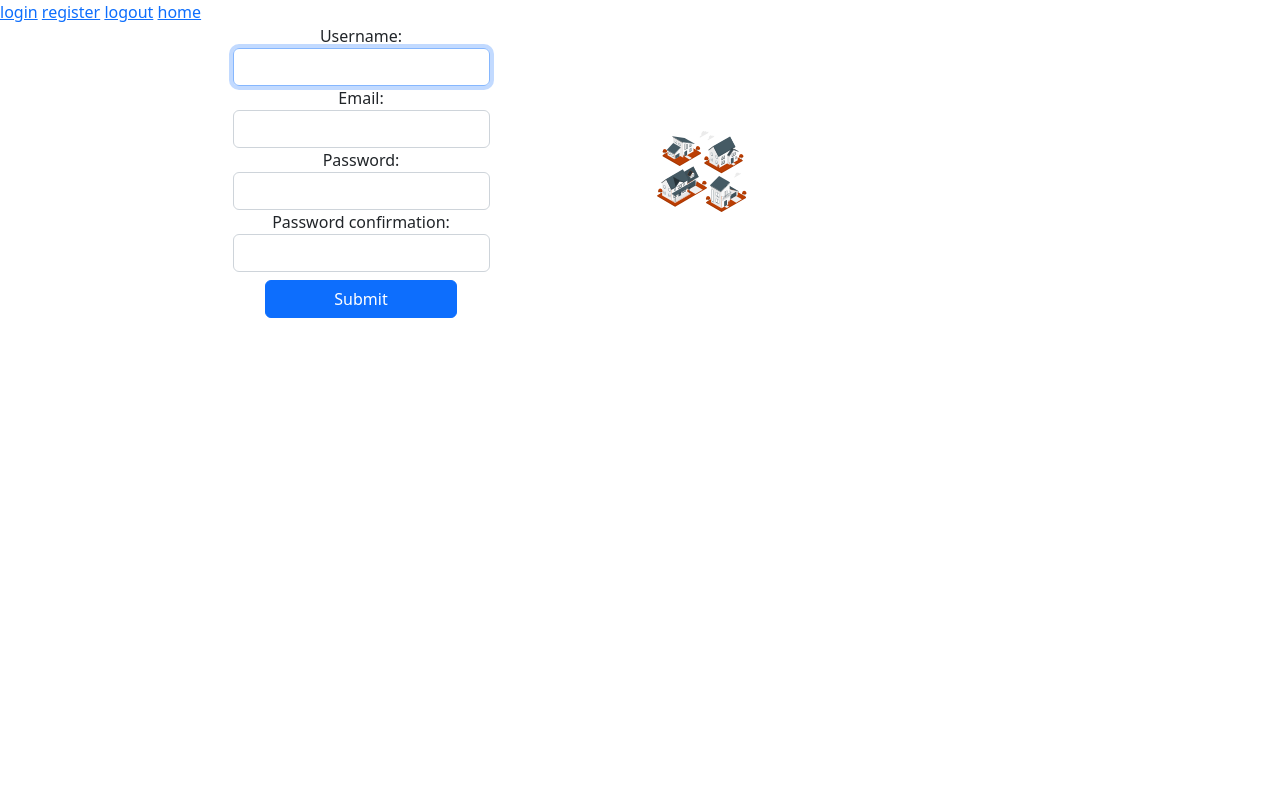
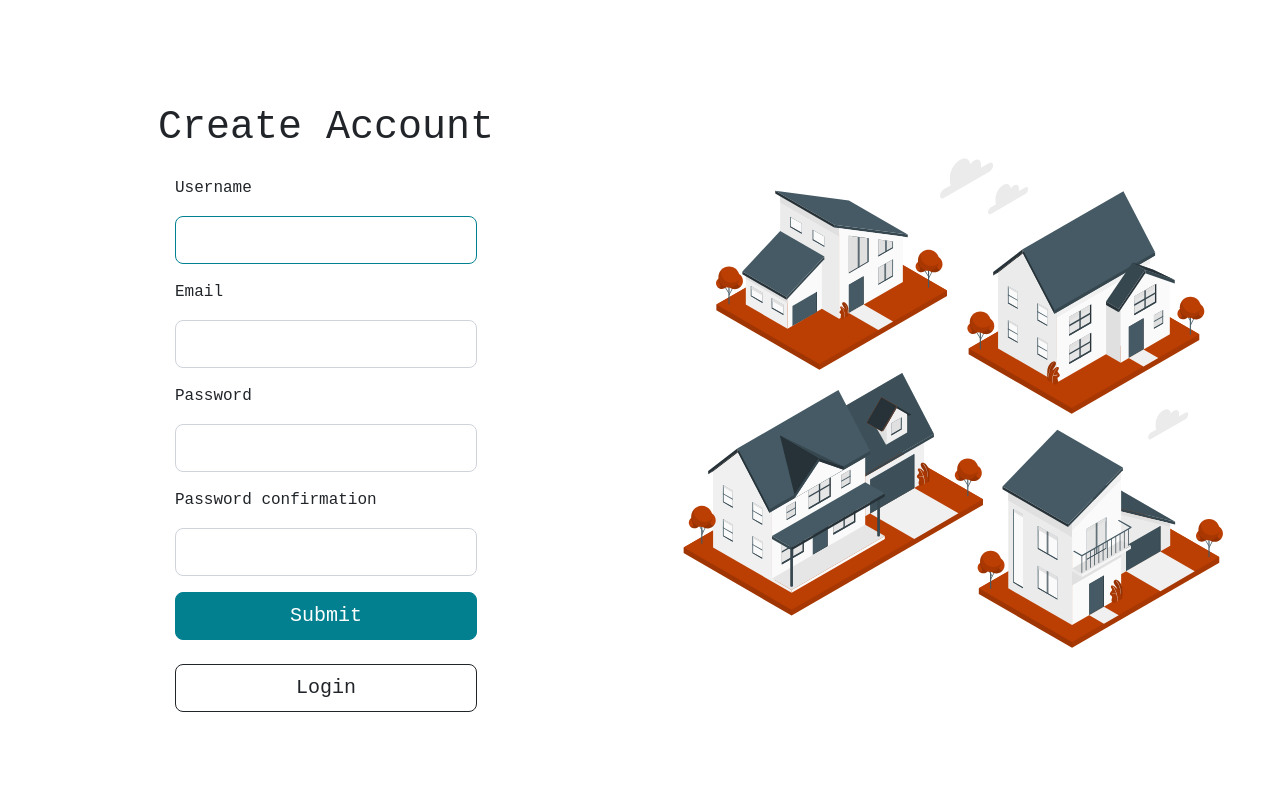
Before and after one commit to Jaffar-Hussein/Neighborhood-Watch, a Django app: page /auth/register in a window 1280 px wide. Run offline with Django 4.2, Linux system fonts and the light colour scheme; some libraries are stand-ins or nearby versions.

Commit message:
st:sytled the registration form

```diff
--- a/logic/forms.py
+++ b/logic/forms.py
@@ -5,7 +5,7 @@ from django import forms
 
 class RegisterForm(UserCreationForm):
     email = forms.EmailField(
-        required=True, widget=forms.EmailInput(attrs={'class': 'input-val bg-transparent form-control'}))
+        required=True, widget=forms.EmailInput(attrs={'class': 'input-val bg-transparent form-control form-control-lg my-3'}))
 
     class Meta:
         model = User
@@ -13,9 +13,9 @@ class RegisterForm(UserCreationForm):
 
     def __init__(self, *args, **kwargs):
         super(RegisterForm, self).__init__(*args, **kwargs)
-        self.fields['password2'].widget.attrs['class'] = 'input-val bg-transparent  form-control'
-        self.fields['username'].widget.attrs['class'] = 'input-val bg-transparent form-control'
-        self.fields['password1'].widget.attrs['class'] = 'input-val bg-transparent form-control'
+        self.fields['password2'].widget.attrs['class'] = 'input-val bg-transparent  form-control form-control-lg my-3'
+        self.fields['username'].widget.attrs['class'] = 'input-val bg-transparent form-control form-control-lg my-3'
+        self.fields['password1'].widget.attrs['class'] = 'input-val bg-transparent form-control form-control-lg my-3'
 
         for fieldname in ['username', 'password1', 'password2']:
             self.fields[fieldname].help_text = None
--- a/logic/templates/auth/register.html
+++ b/logic/templates/auth/register.html
@@ -1,18 +1,36 @@
 {% extends 'layout.html' %}
 {% block content %}
 {% load static %}
-<div class="container d-flex align-items-center">
+<div class="container-fluid d-flex align-items-center  justify-content-around fullscreen">
 
-    <div class="container text-center d-flex flex-column justify-content-center align-items-center">
-        <form method="post" class="needs-validation" novalidate>
+    <div class="container d-flex flex-column align-items-center  ">
+        <p class="h1 text-left p-3">Create Account</p>
+        <form method="post" class="needs-validation  w-50" novalidate>
             {%csrf_token%}
-            {{form}}
-            <input type="submit" class="btn btn-primary w-75 mt-2 " value="Submit">
+            {% for field in form %}
+            <div class="form-row">
+                {{field.label}}
+                {{field}}
+            </div>
+
+            <div class="invalid-feedback">
+                {{field.errors}}
+              </div>
+
+            {% endfor %}
+           <div class="w-100 d-flex justify-content-center mb-4">
+            <input type="submit" class="btn btn-primary btn-lg w-100  " value="Submit">
+
+           </div>
+           <div class="w-100 d-flex justify-content-center">
+            <input type="submit" class="btn btn-outline-dark btn-lg w-100  " value="Login">
+
+           </div>
         </form>
     </div>
 
-    <div class="container">
-        <img src="{%static 'register.svg'%}" alt="" height="100" width="100" />
+    <div class="container  ">
+        <img src="{%static 'register.svg'%}" alt="" class="img-fluid />
     </div>
 </div>
 
--- a/logic/templates/layout.html
+++ b/logic/templates/layout.html
@@ -14,10 +14,10 @@
               crossorigin="anonymous">
     </head>
     <body>
-        <a href="{% url 'login' %}">login</a>
+        {% comment %} <a href="{% url 'login' %}">login</a>
         <a href="{% url 'register' %}">register</a>
         <a href="{% url 'logout' %}">logout</a>
-        <a href="/">home</a>
+        <a href="/">home</a> {% endcomment %}
         {% block content %}
         {% endblock content %}
         <script src="https://cdn.jsdelivr.net/npm/bootstrap@5.2.0-beta1/dist/js/bootstrap.bundle.min.js" integrity="sha384-pprn3073KE6tl6bjs2QrFaJGz5/SUsLqktiwsUTF55Jfv3qYSDhgCecCxMW52nD2" crossorigin="anonymous">
--- a/static/css/style.css
+++ b/static/css/style.css
@@ -2,9 +2,39 @@
     padding: 0;
     margin: 0;
     box-sizing: border-box;
+    font-family: 'Courier New', Courier, monospace;
 }
 
 .fullscreen {
     width: 100vw !important;
     height: 100vh !important;
 }
+
+.btn-primary,
+.btn-primary:focus,
+.btn-primary:active,
+.btn-primary:focus-visible {
+    background-color: #028090 !important;
+    border-color: none !important;
+    outline: none !important;
+    border-color: #028090 !important;
+    box-shadow: none !important;
+}
+
+.form-control,
+.form-control:focus,
+.form-control:focus-visible {
+    outline: none !important;
+    box-shadow: none !important;
+}
+
+.form-control:focus {
+    border-color: #008090 !important;
+}
+.btn-outline-dark:active
+.btn-primary,
+.btn-primary:focus,
+.btn-primary:active,
+.btn-primary:focus-visible {
+    background-color: ;
+}
```
